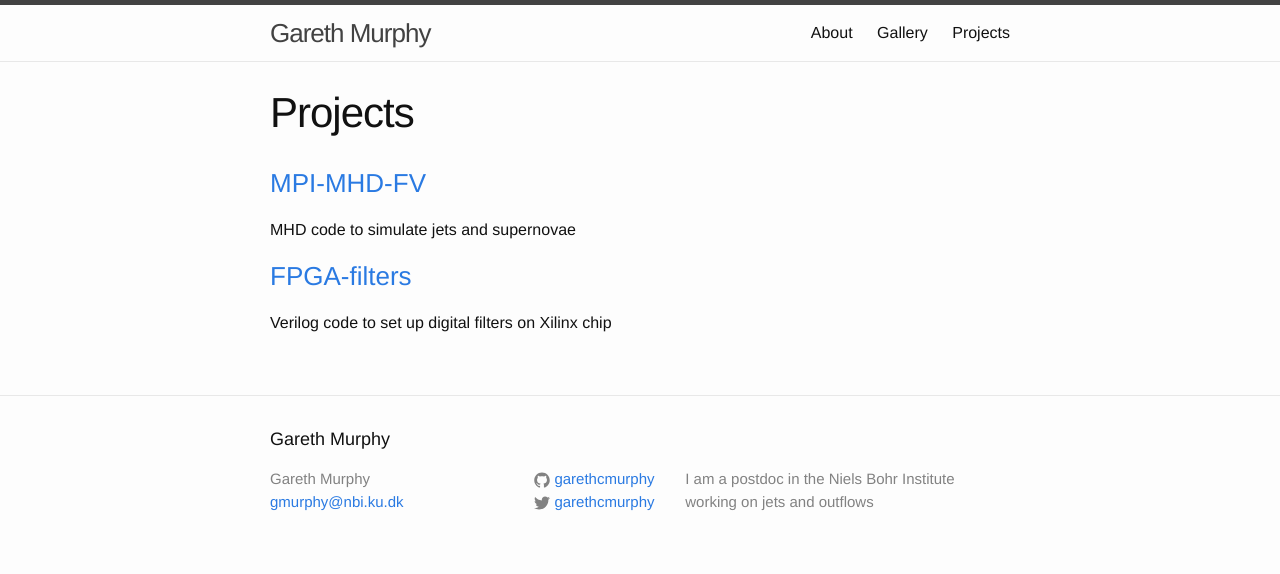
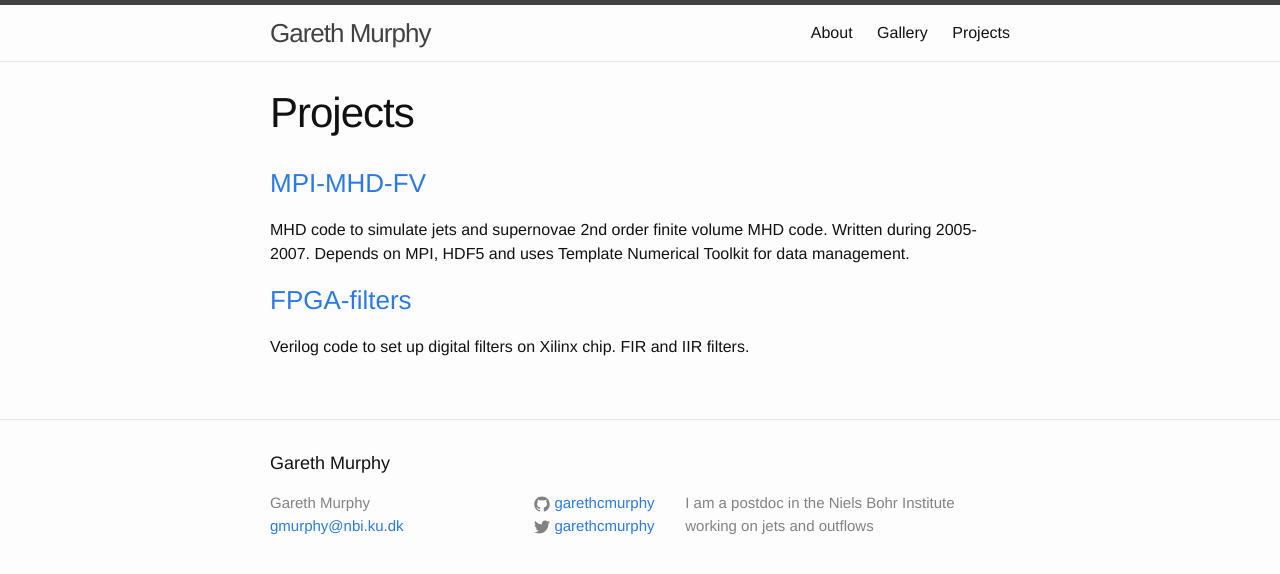
Before and after one commit to garethcmurphy/garethcmurphy.github.io, a Jekyll site: the page built from projects/index.md, in a window 1280 px wide. Shown: the top 574 px of the page. Built offline with Jekyll 4.4.1, drawn with Linux system fonts in a browser that asks for light colours.

Commit message:
Updated projects with descriptions

```diff
--- a/projects/index.md
+++ b/projects/index.md
@@ -8,9 +8,12 @@ permalink: /projects/
 ### [MPI-MHD-FV](https://github.com/garethcmurphy/mpi-mhd-fv)
 
 MHD code to simulate jets and supernovae
+2nd order finite volume MHD code. Written during 2005-2007.
+Depends on MPI, HDF5 and uses Template Numerical Toolkit for data management.
 
 
 ### [FPGA-filters](https://github.com/garethcmurphy/fpga-filters)
 
 
-Verilog code to set up digital filters on Xilinx chip
+Verilog code to set up digital filters on Xilinx chip.
+FIR and IIR filters.
```
Also changed, not shown: 2 other files.
